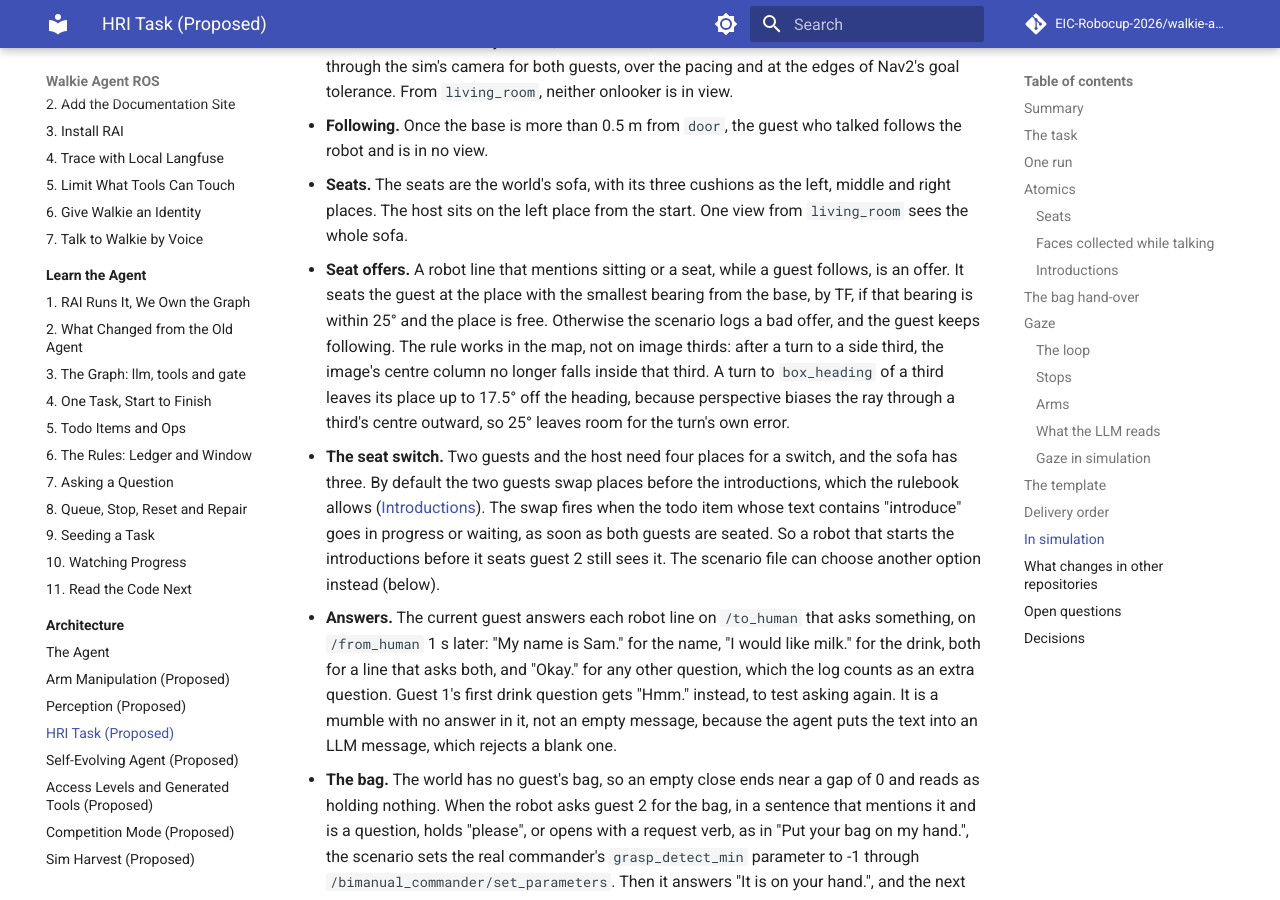
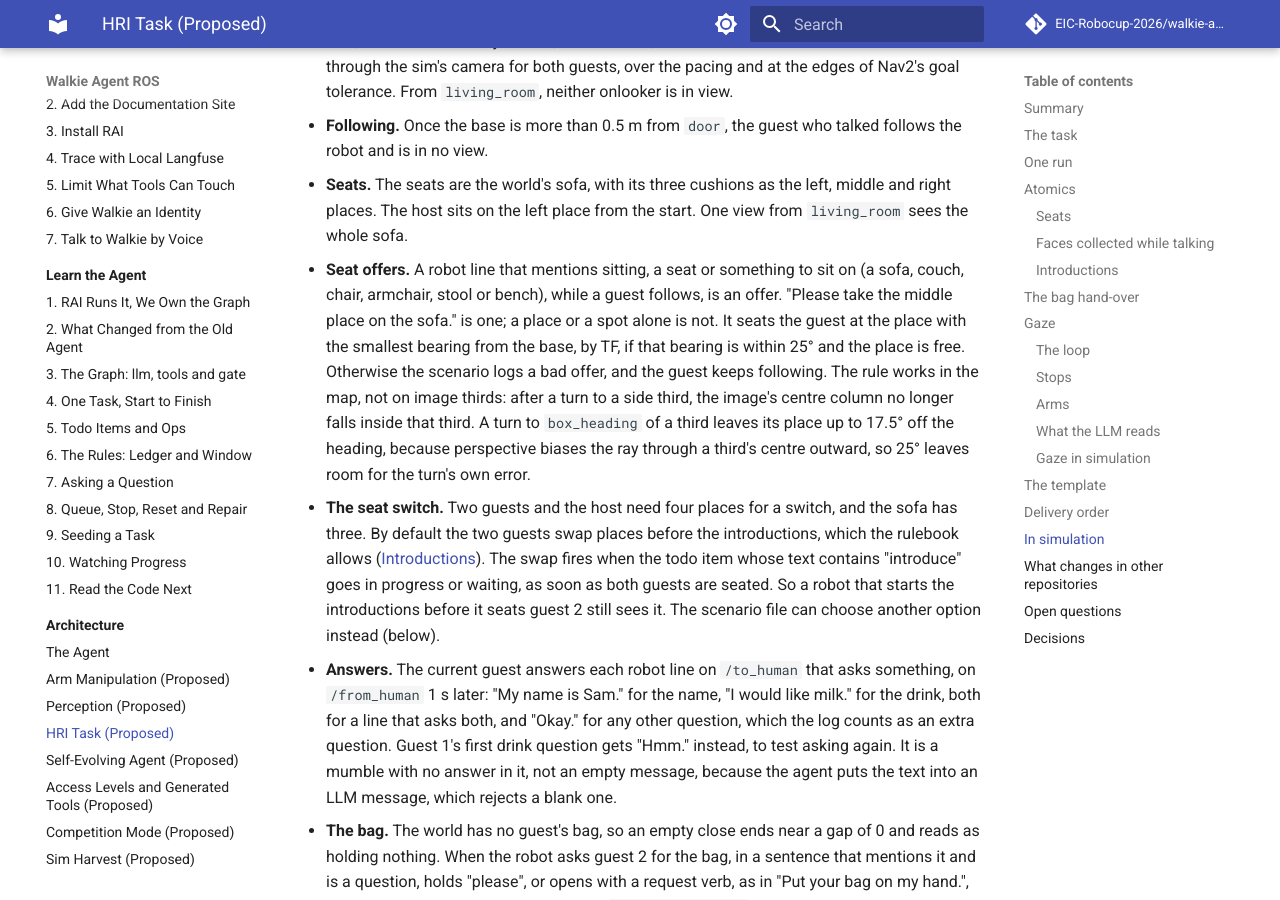
Before and after one commit to EIC-Robocup-2026/walkie-agent-ros, an MkDocs documentation site: the page built from docs/architecture/hri.md, in a window 1280 px wide and 900 px high, scrolled down 26488 px. Built offline with MkDocs 1.6.1 and Material for MkDocs 9.7.7, drawn with Linux system fonts in a browser that asks for light colours; comment, search, counter and statistics services are not loaded.

Commit message:
fix: count a line that names a sofa or chair as a seat offer in the hri scenario
A run's LLM offered "Sam, please take the middle place on the sofa." The
scenario's offer rule wanted sitting or a seat, so the guest stood and the
offer criterion failed on a fair offer.

- _SEAT_WORDS adds sofa, couch, chair, armchair, stool and bench, in the
  singular or the plural. A place or a spot alone stays no offer, since
  they also come up in other talk while a guest follows.
- Test the run's line, each new word and two lines that are not offers,
  and document the rule in hri.md.

```diff
--- a/docs/architecture/hri.md
+++ b/docs/architecture/hri.md
@@ -976,15 +976,18 @@ agent-sim-hri` gives the agent, so both use one pose each.
 - **Seats.** The seats are the world's sofa, with its three cushions as
   the left, middle and right places. The host sits on the left place from
   the start. One view from `living_room` sees the whole sofa.
-- **Seat offers.** A robot line that mentions sitting or a seat, while a
-  guest follows, is an offer. It seats the guest at the place with the
-  smallest bearing from the base, by TF, if that bearing is within 25° and
-  the place is free. Otherwise the scenario logs a bad offer, and the
-  guest keeps following. The rule works in the map, not on image thirds:
-  after a turn to a side third, the image's centre column no longer falls
-  inside that third. A turn to `box_heading` of a third leaves its place
-  up to 17.5° off the heading, because perspective biases the ray through
-  a third's centre outward, so 25° leaves room for the turn's own error.
+- **Seat offers.** A robot line that mentions sitting, a seat or
+  something to sit on (a sofa, couch, chair, armchair, stool or bench),
+  while a guest follows, is an offer. "Please take the middle place on
+  the sofa." is one; a place or a spot alone is not. It seats the guest
+  at the place with the smallest bearing from the base, by TF, if that
+  bearing is within 25° and the place is free. Otherwise the scenario logs
+  a bad offer, and the guest keeps following. The rule works in the map,
+  not on image thirds: after a turn to a side third, the image's centre
+  column no longer falls inside that third. A turn to `box_heading` of a
+  third leaves its place up to 17.5° off the heading, because perspective
+  biases the ray through a third's centre outward, so 25° leaves room for
+  the turn's own error.
 - **The seat switch.** Two guests and the host need four places for a
   switch, and the sofa has three. By default the two guests swap places
   before the introductions, which the rulebook allows
```
Also changed, not shown: 2 other files.
